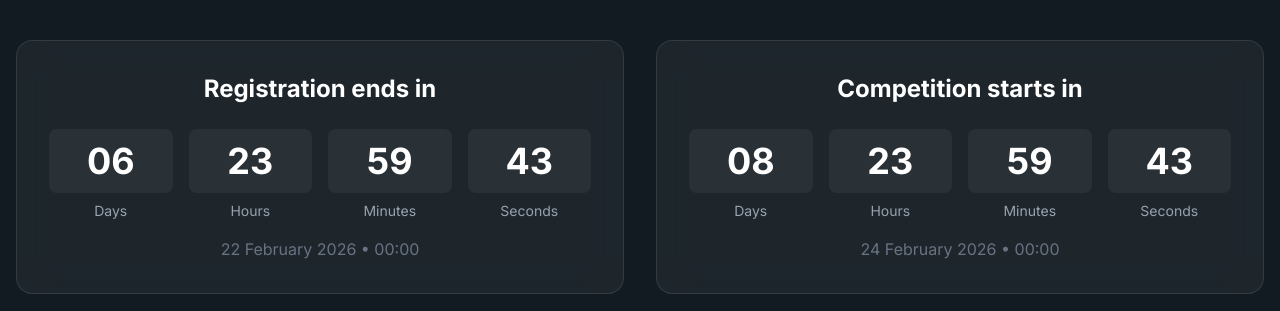
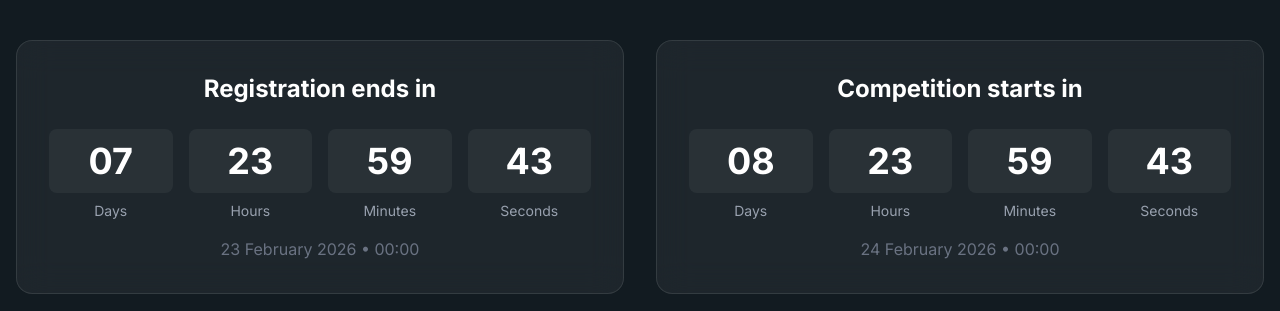
Before and after one commit to Karima-mnr/Club-competition, a Next.js app: page / in a window 1280 px wide. Shown: the part 1060-1371 px from the top of the page. Built offline with nearby package versions, Linux system fonts and the light colour scheme.

Commit message:
fix time again

```diff
--- a/components/LandingPage.jsx
+++ b/components/LandingPage.jsx
@@ -347,7 +347,7 @@ export default function LandingPage() {
   })
 
   useEffect(() => {
-    const registrationDeadline = new Date('2026-02-22T00:00:00').getTime()
+    const registrationDeadline = new Date('2026-02-23T00:00:00').getTime()
     const competitionStart = new Date('2026-02-24T00:00:00').getTime()
 
     const timer = setInterval(() => {
@@ -657,7 +657,7 @@ export default function LandingPage() {
                     </div>
                   ))}
                 </div>
-                <p className="text-center text-gray-500 mt-4">22 February 2026 • 00:00</p>
+                <p className="text-center text-gray-500 mt-4">23 February 2026 • 00:00</p>
               </motion.div>
 
               <motion.div
--- a/components/RegistrationForm.jsx
+++ b/components/RegistrationForm.jsx
@@ -77,7 +77,7 @@ const translations = {
   processing: 'Processing...',
   agree: 'By registering, you agree to participate in the competition and receive emails about it.',
   deadlinePassed: 'Registration Deadline Passed',
-  deadlineMessage: 'Sorry, registration closed on February 22, 2026 at 23:59. See you at the competition!',
+  deadlineMessage: 'Sorry, registration closed on February 23, 2026 at 23:59. See you at the competition!',
   placeholder: {
     fullName: 'Enter your full name',
     email: 'Enter your email',
@@ -133,7 +133,7 @@ export default function RegistrationForm({ onBack }) {
   useEffect(() => {
     const checkDeadline = () => {
       const now = new Date()
-      const deadline = new Date('2026-02-22T23:59:59')
+      const deadline = new Date('2026-02-23T23:59:59')
       setDeadlinePassed(now > deadline)
     }
 
@@ -441,7 +441,7 @@ export default function RegistrationForm({ onBack }) {
               <div className="bg-[#854d0e20] border border-[#854d0e] rounded-lg p-3 mb-6">
                 <p className="text-[#fbbf24] text-sm flex items-center gap-2">
                   <AlertTriangle className="w-4 h-4 flex-shrink-0" />
-                  Registration closes February 22, 2026 at 23:59
+                  Registration closes February 23, 2026 at 23:59
                 </p>
               </div>
 
```
